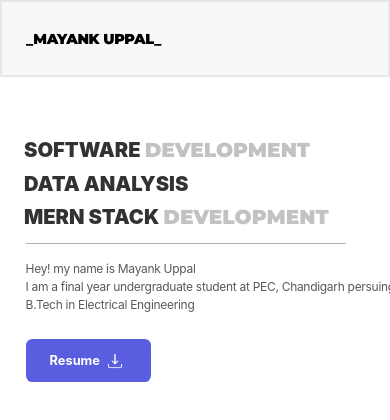
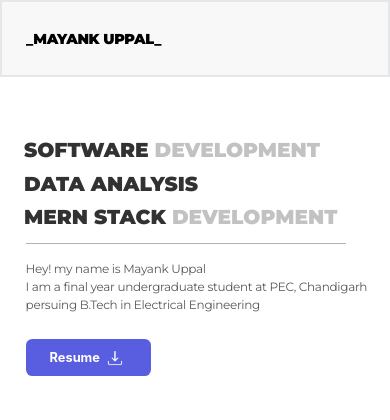
Before and after one commit to kshitijjj/Portfolio_v_1.1, a React (Create React App) app: page / in a window 390 px wide. Shown: the top 420 px of the page. Built offline with nearby package versions, Linux system fonts and the light colour scheme.

Commit message:
updated home component

```diff
--- a/src/Components/Home.jsx
+++ b/src/Components/Home.jsx
@@ -9,9 +9,9 @@ const Home = () => {
         <div className='py-[2rem] md:pt-[2.8rem]'>
             {/* Heading */}
             <div className=' pl-[1.5rem] mt-[1.5rem] pb-[0.6rem] md:px-[5rem] md:pb-[1.5rem] md:mt-[2rem]'>
-                <p className='text-[1.26rem] md:w-[50rem] md:text-[2.5rem] opacity-80  leading-[2.1rem]  md:leading-[3.5rem] md:font-montserrat font-black'>SOFTWARE <span  className="text-[1.26rem] md:text-[2.5rem] font-montserrat font-black opacity-30">DEVELOPMENT</span></p>
-                <p className='text-[1.26rem] md:w-[50rem] opacity-80 md:text-[2.5rem]  leading-[2.1rem]  md:leading-[3.5rem] md:font-montserrat font-black'>DATA ANALYSIS</p>
-                <p className='text-[1.26rem] md:w-[60rem] opacity-80 md:text-[2.5rem]  leading-[2.1rem]  md:leading-[3.5rem] md:font-montserrat font-black'>MERN STACK <span className="text-[1.26rem] md:text-[2.5rem] font-montserrat font-black opacity-30">DEVELOPMENT</span></p>
+                <p className='text-[1.26rem] md:w-[50rem] md:text-[2.5rem] opacity-80  leading-[2.1rem]  md:leading-[3.5rem] font-montserrat font-black'>SOFTWARE <span  className="text-[1.26rem] md:text-[2.5rem] font-montserrat font-black opacity-30">DEVELOPMENT</span></p>
+                <p className='text-[1.26rem] md:w-[50rem] opacity-80 md:text-[2.5rem]  leading-[2.1rem]  md:leading-[3.5rem] font-montserrat font-black'>DATA ANALYSIS</p>
+                <p className='text-[1.26rem] md:w-[60rem] opacity-80 md:text-[2.5rem]  leading-[2.1rem]  md:leading-[3.5rem] font-montserrat font-black'>MERN STACK <span className="text-[1.26rem] md:text-[2.5rem] font-montserrat font-black opacity-30">DEVELOPMENT</span></p>
             </div>          {/* line */}
 
             <div className=" w-[20rem] md:w-[22rem] ml-[1.6rem] h-[0.02rem] bg-black bg-opacity-30 md:mx-[5rem] md:h-[0.1rem] md:bg-black">
@@ -19,12 +19,12 @@ const Home = () => {
 
             {/* Sub Heading */}
             <div className=' pl-[1.6rem] w-[25rem] pt-[1rem] md:pl-[5rem] md:pt-[1.6rem] md:w-[45rem] '>
-                <p className=' text-[0.75rem] md:text-[1rem] md:font-montserrat tracking-tight opacity-65'>Hey! my name is Mayank Uppal</p>
-                <p className=" text-[0.75rem] md:text-[1rem] md:font-montserrat tracking-tight opacity-65">I am a final year undergraduate student at PEC, Chandigarh persuing B.Tech in Electrical Engineering</p>
+                <p className=' text-[0.75rem] md:text-[1rem] font-montserrat tracking-tight opacity-65'>Hey! my name is Mayank Uppal</p>
+                <p className=" text-[0.75rem] md:text-[1rem] font-montserrat tracking-tight opacity-65">I am a final year undergraduate student at PEC, Chandigarh persuing B.Tech in Electrical Engineering</p>
             </div>
 
             {/* Button */}
-            <button className=" bg-[#2229D8] opacity-75 font-bold text-[0.8rem] md:text-[1rem] text-center px-[1.5rem] py-[0.6rem] md:px-10 md:py-[0.65rem] rounded-[0.4rem] ml-[1.6rem] md:ml-[5rem] mt-[1.6rem] md:mt-[2rem] text-white">Resume <span><img className=" inline-block w-100% h-6" src="./download_icon.png" alt="" /></span></button>
+            <button className=" bg-[#2229D8] opacity-75 font-bold text-[0.8rem] md:text-[1rem] text-center px-[1.5rem] py-[0.4rem] md:px-10 md:py-[0.65rem] rounded-[0.4rem] ml-[1.6rem] md:ml-[5rem] mt-[1.6rem] md:mt-[2rem] text-white">Resume <span><img className=" inline-block w-100% h-6" src="./download_icon.png" alt="" /></span></button>
         </div>
     );
 }
```
